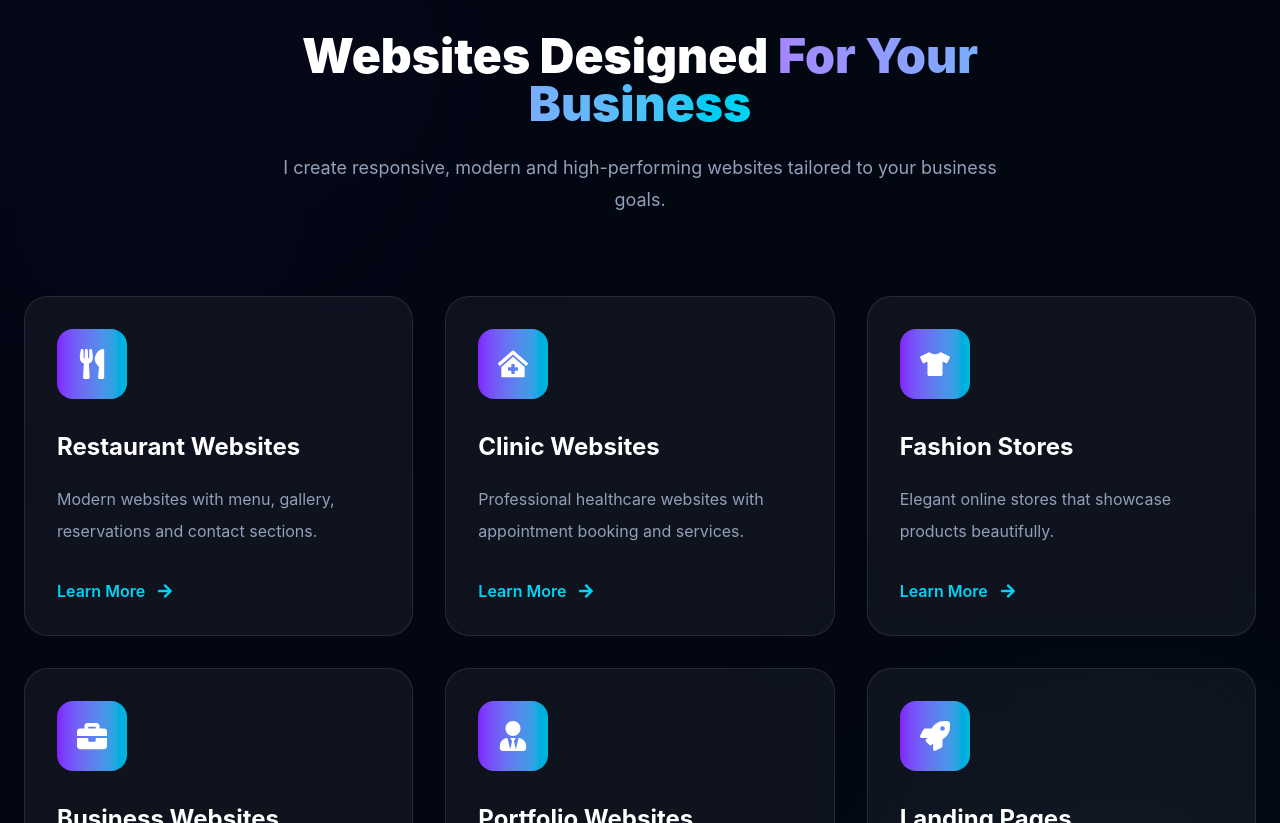
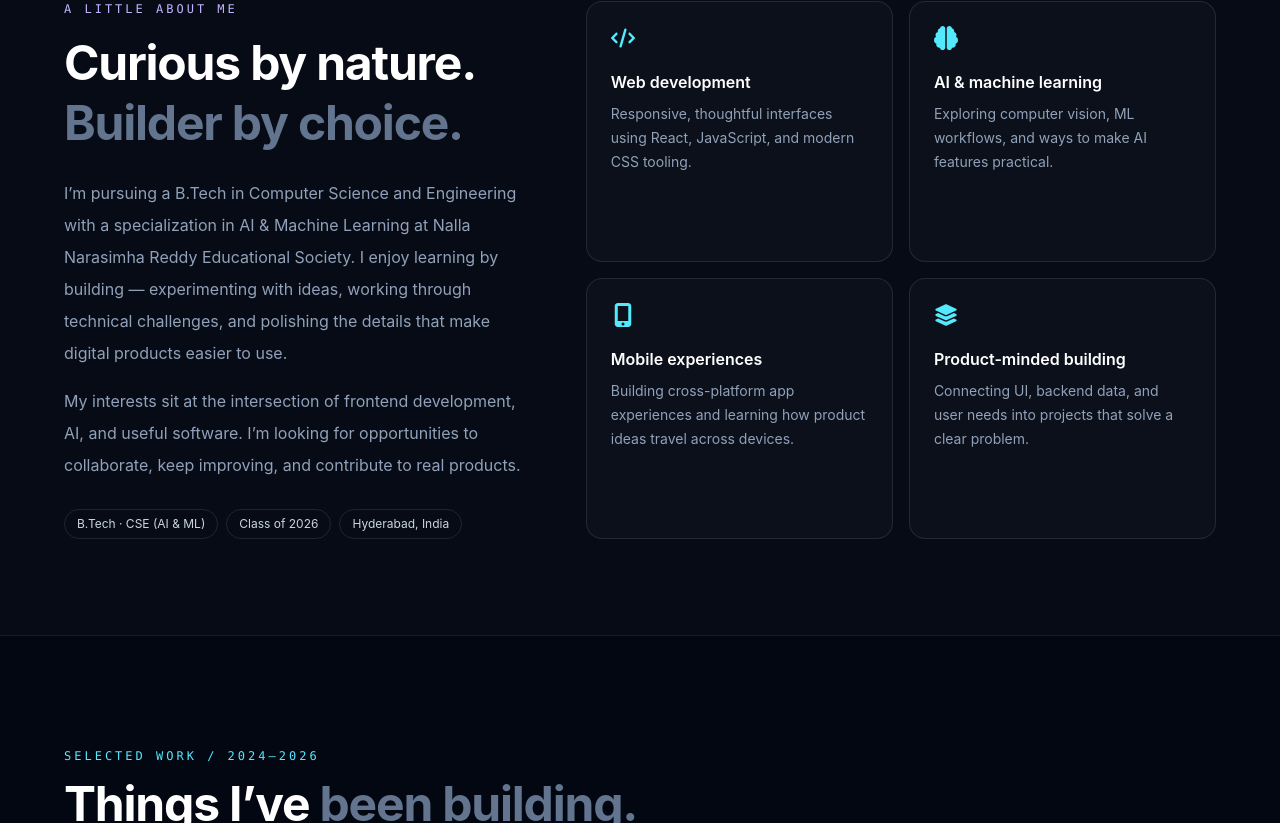
Before and after one commit to tharuni2503/portfolio, a React app: page / in a window 1280 px wide. Shown: the part 1037-1860 px from the top of the page. Built offline with nearby package versions, Linux system fonts and the light colour scheme; the HTML template or start-up script is replaced by a standard one.

Commit message:
Build personal developer portfolio

```diff
--- a/src/components/Services.jsx
+++ b/src/components/Services.jsx
@@ -1,128 +1,27 @@
 import { motion } from "framer-motion";
-import {
-  FaUtensils,
-  FaClinicMedical,
-  FaTshirt,
-  FaBriefcase,
-  FaUserTie,
-  FaRocket,
-  FaArrowRight,
-} from "react-icons/fa";
+import { FaCode, FaBrain, FaMobileScreenButton, FaLayerGroup } from "react-icons/fa6";
 
-const services = [
-  {
-    icon: <FaUtensils />,
-    title: "Restaurant Websites",
-    desc: "Modern websites with menu, gallery, reservations and contact sections.",
-  },
-  {
-    icon: <FaClinicMedical />,
-    title: "Clinic Websites",
-    desc: "Professional healthcare websites with appointment booking and services.",
-  },
-  {
-    icon: <FaTshirt />,
-    title: "Fashion Stores",
-    desc: "Elegant online stores that showcase products beautifully.",
-  },
-  {
-    icon: <FaBriefcase />,
-    title: "Business Websites",
-    desc: "Professional company websites that build trust and attract customers.",
-  },
-  {
-    icon: <FaUserTie />,
-    title: "Portfolio Websites",
-    desc: "Creative portfolios that highlight your work and personal brand.",
-  },
-  {
-    icon: <FaRocket />,
-    title: "Landing Pages",
-    desc: "High-converting landing pages designed for marketing campaigns.",
-  },
+const focus = [
+  {icon:FaCode,title:"Web development",desc:"Responsive, thoughtful interfaces using React, JavaScript, and modern CSS tooling."},
+  {icon:FaBrain,title:"AI & machine learning",desc:"Exploring computer vision, ML workflows, and ways to make AI features practical."},
+  {icon:FaMobileScreenButton,title:"Mobile experiences",desc:"Building cross-platform app experiences and learning how product ideas travel across devices."},
+  {icon:FaLayerGroup,title:"Product-minded building",desc:"Connecting UI, backend data, and user needs into projects that solve a clear problem."}
 ];
-
 export default function Services() {
-  return (
-    <section
-      id="services"
-      className="relative overflow-hidden bg-[#030712] py-24"
-    >
-      {/* Background Glow */}
-
-      <div className="absolute left-0 top-0 h-80 w-80 rounded-full bg-violet-600/10 blur-[150px]" />
-      <div className="absolute right-0 bottom-0 h-80 w-80 rounded-full bg-cyan-500/10 blur-[150px]" />
-
-      <div className="relative mx-auto max-w-7xl px-6">
-
-        {/* Heading */}
-
-        <motion.div
-          initial={{ opacity: 0, y: 40 }}
-          whileInView={{ opacity: 1, y: 0 }}
-          viewport={{ once: true }}
-          className="mx-auto mb-20 max-w-3xl text-center"
-        >
-          <h2 className="mt-8 text-4xl font-black text-white md:text-5xl">
-            Websites Designed
-            <span className="bg-gradient-to-r from-violet-400 to-cyan-400 bg-clip-text text-transparent">
-              {" "}For Your Business
-            </span>
-          </h2>
-
-          <p className="mt-6 text-lg leading-8 text-slate-400">
-            I create responsive, modern and high-performing websites
-            tailored to your business goals.
-          </p>
-        </motion.div>
-
-        {/* Cards */}
-
-        <div className="grid gap-8 md:grid-cols-2 xl:grid-cols-3">
-
-          {services.map((service, index) => (
-            <motion.div
-              key={service.title}
-              initial={{ opacity: 0, y: 40 }}
-              whileInView={{ opacity: 1, y: 0 }}
-              viewport={{ once: true }}
-              transition={{
-                delay: index * 0.1,
-              }}
-              whileHover={{
-                y: -10,
-              }}
-              className="group rounded-3xl border border-white/10 bg-white/5 p-8 backdrop-blur-xl transition-all duration-300 hover:border-cyan-400/40 hover:shadow-[0_0_40px_rgba(34,211,238,.15)]"
-            >
-              {/* Icon */}
-
-              <div className="mb-8 inline-flex rounded-2xl bg-gradient-to-r from-violet-600 to-cyan-500 p-5 text-3xl text-white transition-transform duration-300 group-hover:rotate-6 group-hover:scale-110">
-                {service.icon}
-              </div>
-
-              <h3 className="text-2xl font-bold text-white">
-                {service.title}
-              </h3>
-
-              <p className="mt-5 leading-8 text-slate-400">
-                {service.desc}
-              </p>
-
-              <motion.button
-                whileHover={{
-                  x: 6,
-                }}
-                className="mt-8 flex items-center gap-3 font-semibold text-cyan-400"
-              >
-                Learn More
-                <FaArrowRight />
-              </motion.button>
-
-            </motion.div>
-          ))}
-
-        </div>
+  return <section id="about" className="border-y border-white/[.07] bg-white/[.015] px-5 py-24 sm:px-8">
+    <div className="mx-auto grid max-w-6xl gap-14 lg:grid-cols-[.85fr_1.15fr]">
+      <motion.div initial={{opacity:0,x:-20}} whileInView={{opacity:1,x:0}} viewport={{once:true}}>
+        <p className="font-mono text-xs tracking-[.25em] text-violet-300">A LITTLE ABOUT ME</p>
+        <h2 className="mt-4 text-3xl font-bold leading-tight tracking-tight text-white sm:text-5xl">Curious by nature.<br/><span className="text-slate-500">Builder by choice.</span></h2>
+        <p className="mt-6 leading-8 text-slate-400">I’m pursuing a B.Tech in Computer Science and Engineering with a specialization in AI & Machine Learning at Nalla Narasimha Reddy Educational Society. I enjoy learning by building — experimenting with ideas, working through technical challenges, and polishing the details that make digital products easier to use.</p>
+        <p className="mt-4 leading-8 text-slate-400">My interests sit at the intersection of frontend development, AI, and useful software. I’m looking for opportunities to collaborate, keep improving, and contribute to real products.</p>
+        <div className="mt-7 flex flex-wrap gap-2"><span className="rounded-full border border-white/10 px-3 py-1.5 text-xs text-slate-300">B.Tech · CSE (AI & ML)</span><span className="rounded-full border border-white/10 px-3 py-1.5 text-xs text-slate-300">Class of 2026</span><span className="rounded-full border border-white/10 px-3 py-1.5 text-xs text-slate-300">Hyderabad, India</span></div>
+      </motion.div>
+      <div className="grid gap-4 sm:grid-cols-2">
+        {focus.map((f,i)=>{const Icon=f.icon;return <motion.div key={f.title} initial={{opacity:0,y:15}} whileInView={{opacity:1,y:0}} viewport={{once:true}} transition={{delay:i*.08}} className="rounded-2xl border border-white/10 bg-[#0c101a] p-6 transition hover:border-violet-300/30">
+          <Icon className="text-2xl text-cyan-300"/><h3 className="mt-5 font-semibold text-white">{f.title}</h3><p className="mt-2 text-sm leading-6 text-slate-400">{f.desc}</p>
+        </motion.div>})}
       </div>
-    </section>
-  );
+    </div>
+  </section>;
 }
```
